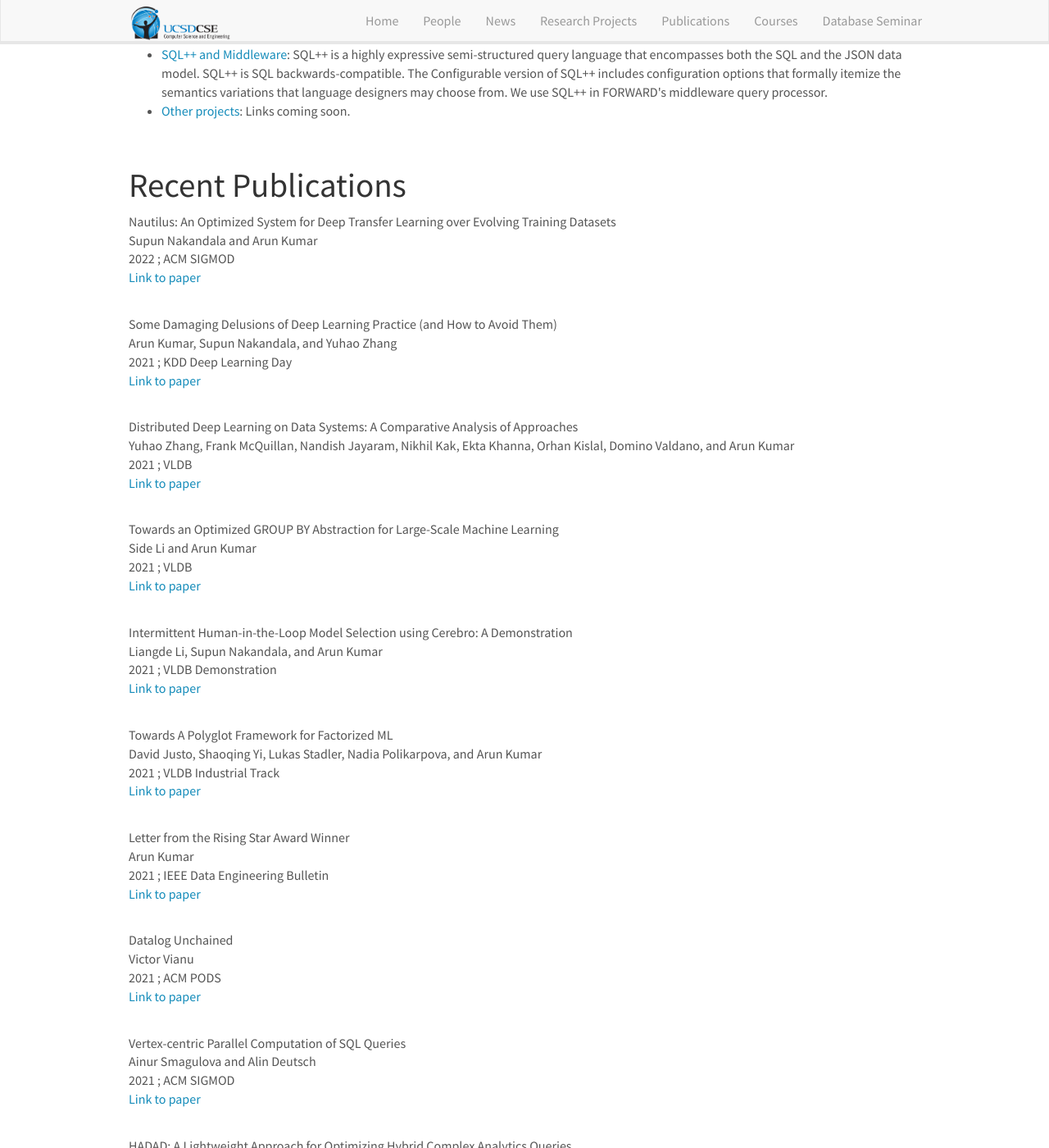
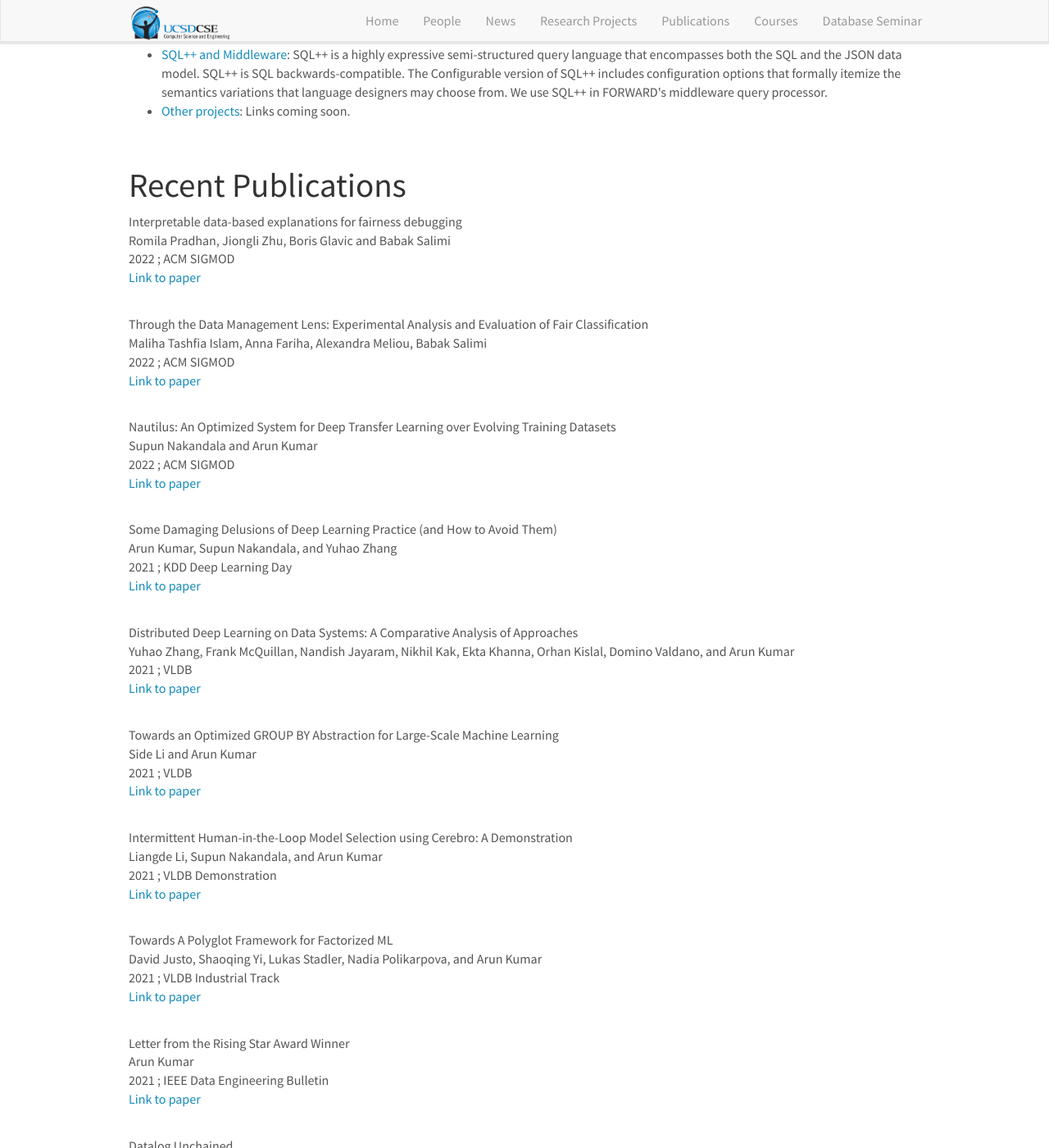
Before and after one commit to dbucsd/dbucsd.github.io, a Jekyll site: the page built from index.md, in a window 1280 px wide and 1400 px high, scrolled down 4939 px. Shown: the whole window at 82% size. Built offline with Jekyll 4.4.1, drawn with Linux system fonts in a browser that asks for light colours; nearby versions of some CDN libraries; some of the changed text lies outside the part shown.

Commit message:
Update papers.yml

```diff
--- a/_data/papers.yml
+++ b/_data/papers.yml
@@ -1,3 +1,13 @@
+- year: 2022
+  venue: ACM SIGMOD
+  title: "Interpretable data-based explanations for fairness debugging"
+  author: Romila Pradhan, Jiongli Zhu, Boris Glavic and Babak Salimi
+  link: https://arxiv.org/abs/2112.09745
+- year: 2022
+  venue: ACM SIGMOD
+  title: "Through the Data Management Lens: Experimental Analysis and Evaluation of Fair Classification"
+  author: Maliha Tashfia Islam, Anna Fariha, Alexandra Meliou, Babak Salimi
+  link: https://arxiv.org/abs/2101.07361
 - year: 2022
   venue: ACM SIGMOD
   title: "Nautilus: An Optimized System for Deep Transfer Learning over Evolving Training Datasets"
```
